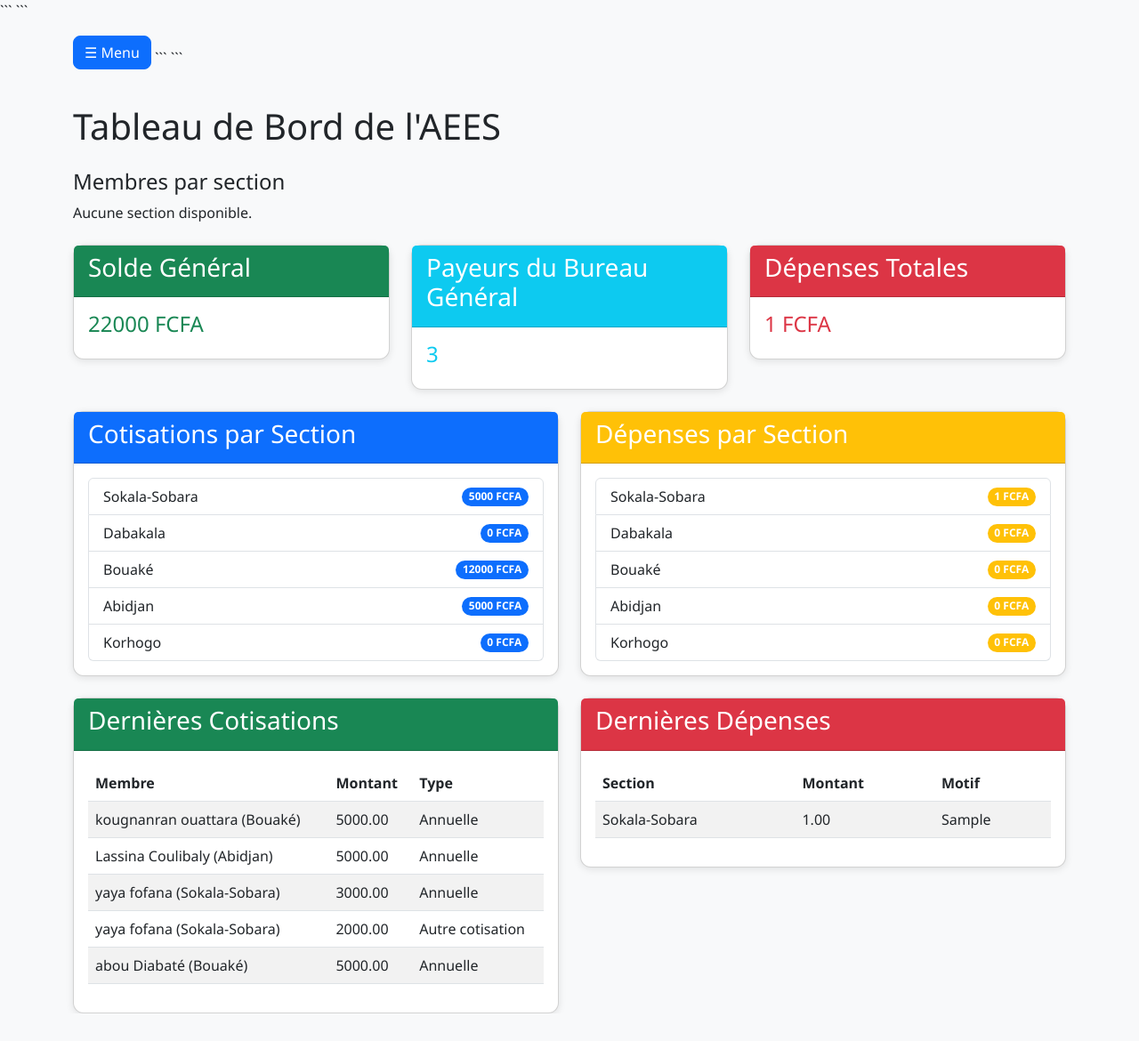
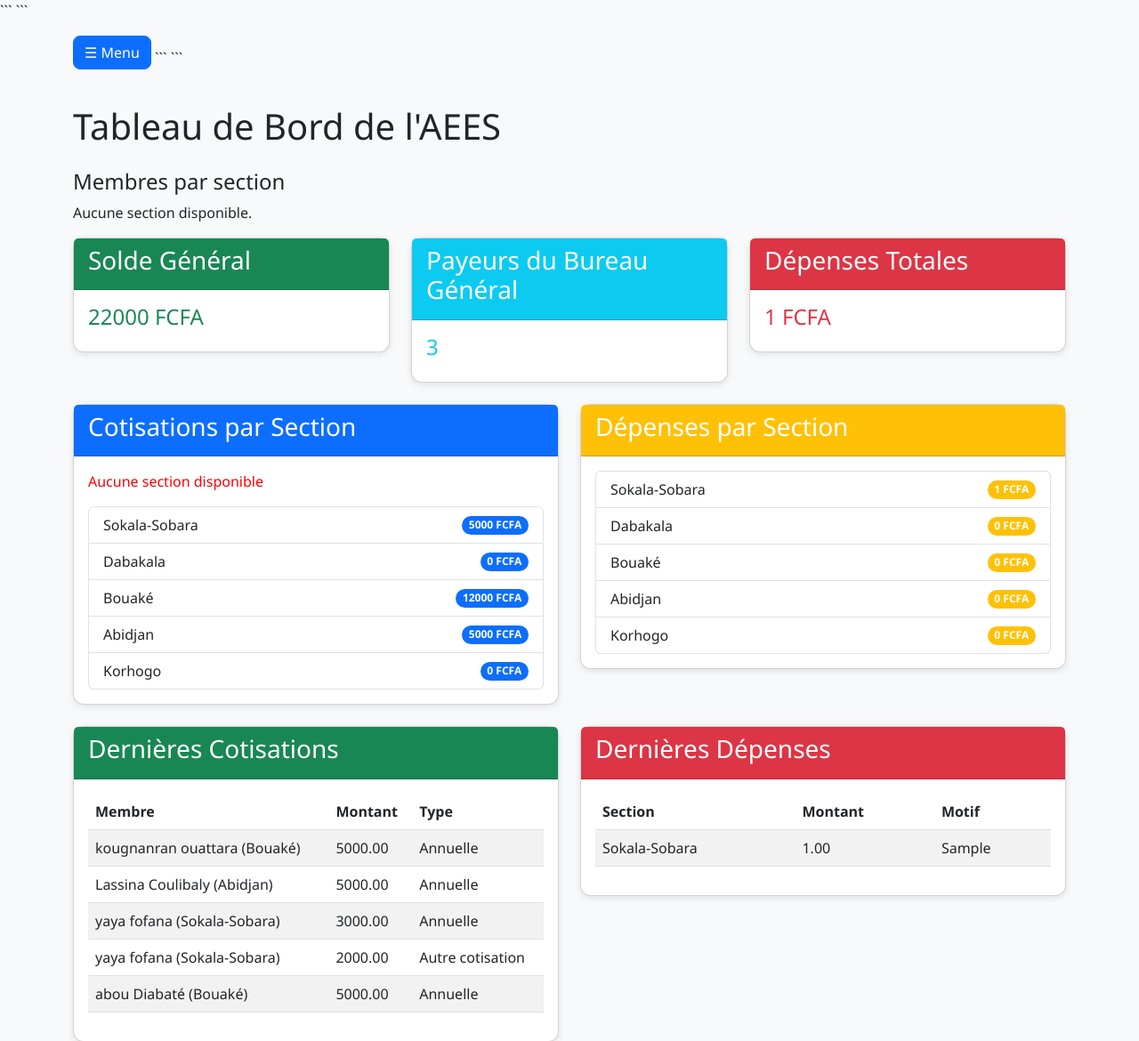
Before and after one commit to Ouattara24/application-caisse-aees, a Django app: page /dashboard/ in a window 1280 px wide. Shown: the top 1170 px of the page at 89% size. Before the commit the page ends 1139 px from the top, so only its background shows below. Run offline with Django 5.2, Linux system fonts and the light colour scheme; data comes from the database, SQL or seed files in the repository; tables that the repository leaves empty hold one stand-in row (values such as "Sample post").

Commit message:
fix section buttons display

```diff
--- a/caisse/templates/caisse/dashboard.html
+++ b/caisse/templates/caisse/dashboard.html
@@ -6,7 +6,7 @@
 <h1 class="mb-4">Tableau de Bord de l'AEES</h1>
 <div class="mb-4">
     <h4>Membres par section</h4>
-
+<div class="mt-2">
     {% for section in sections %}
         <a href="{% url 'caisse:membre_list' %}?section={{ section.id }}"
            class="btn btn-outline-primary m-1">
@@ -55,7 +55,22 @@
             <div class="card-header bg-primary text-white">
                 <h3>Cotisations par Section</h3>
 </div>
+
 <div class="card-body">
+
+    <!-- 🔥 AJOUT DES BOUTONS -->
+    <div class="mb-3">
+        {% for section in sections %}
+            <a href="{% url 'caisse:membre_list' %}?section={{ section.id }}"
+               class="btn btn-outline-primary m-1 btn-sm">
+                {{ section.nom }}
+            </a>
+        {% empty %}
+            <p style="color:red;">Aucune section disponible</p>
+        {% endfor %}
+    </div>
+
+    <!-- 🔥 TON CODE EXISTANT -->
     <ul class="list-group">
         {% for section, montant in cotisations_par_section.items %}
         <li class="list-group-item d-flex justify-content-between align-items-center">
@@ -64,6 +79,7 @@
         </li>
         {% endfor %}
     </ul>
+
 </div>
         </div>
     </div>
```
Lines whose indentation alone changed are shown as unchanged.
